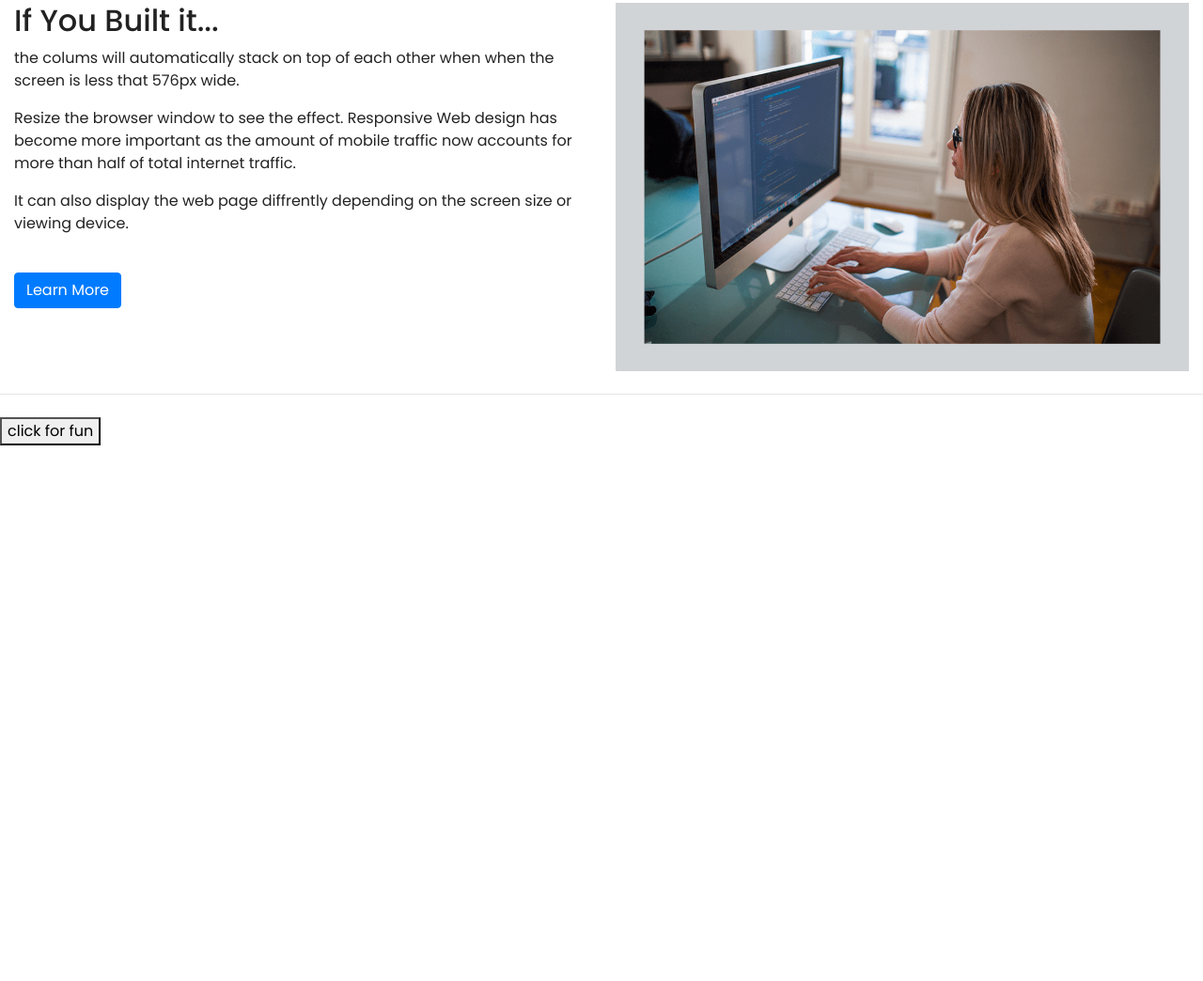
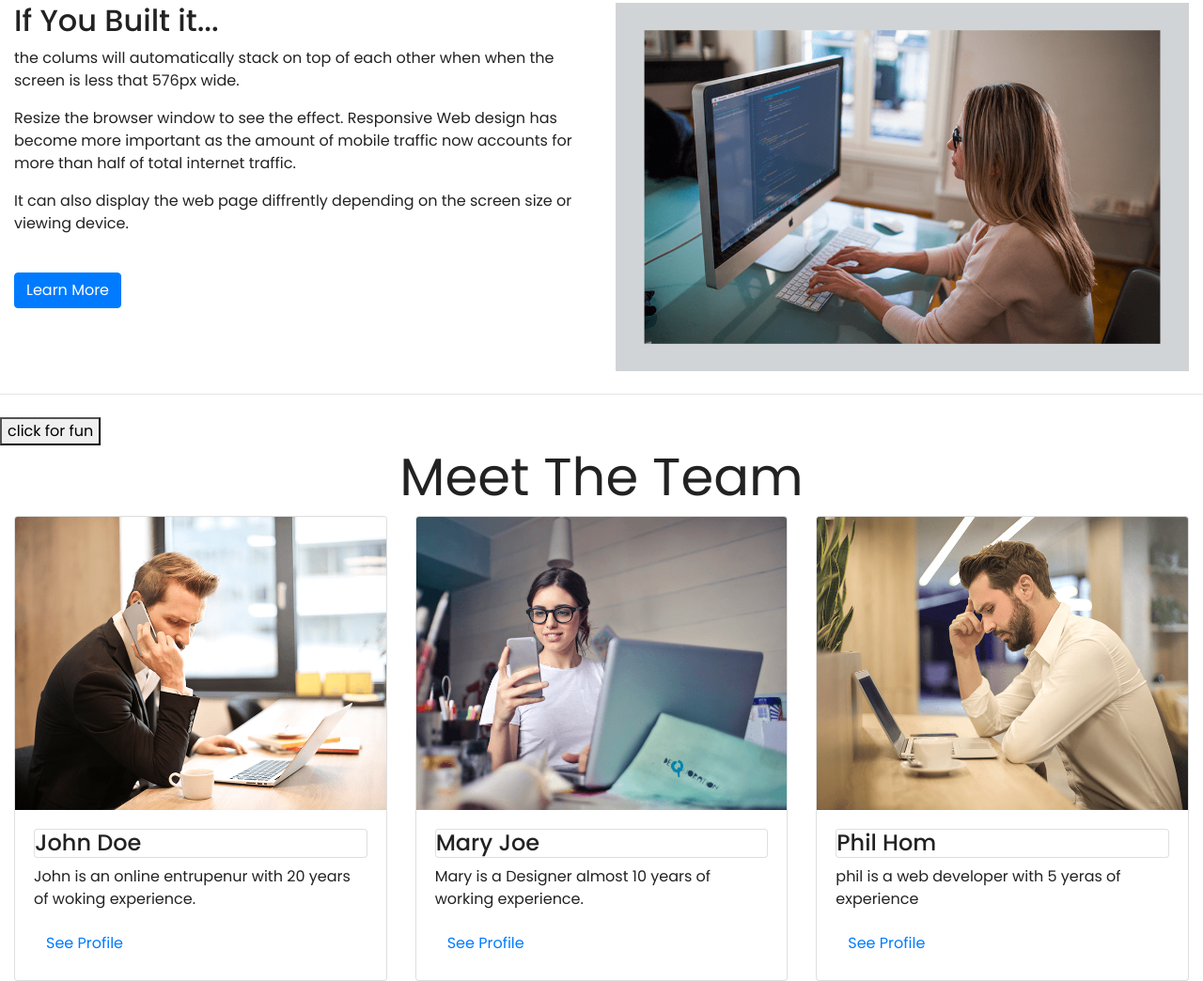
Before and after one commit to Sudaraka-Gamage/Web-Template-Using--HTML5-CSS3-Bootstrap4, a plain HTML site: page index.html in a window 1280 px wide. Shown: the part 1189-2233 px from the top of the page at 94% size. Before the commit the page ends 1663 px from the top, so only its background shows below. Drawn offline with nearby package versions, Linux system fonts and the light colour scheme.

Commit message:
cards section

```diff
--- a/index.html
+++ b/index.html
@@ -218,12 +218,59 @@
 
 
 <!--- Meet the team -->
-
+<div class="container-fluid padding">
+    <div class="row welcome text-center">
+        <div class="col-12">
+            <h1 class="display-4">Meet The Team</h1>
+        </div>
+        <hr>
+    </div>
+</div>
 
 
 
 <!--- Cards -->
 
+<div class="container-fluid padding">
+    <div class="row padding">
+
+        <div class="col-md-4">
+        <div class="card">
+            <img  class ="card-img-top" src="./img/team1.png" alt="">
+            <div class="card-body">
+                <h4 class="card title">John Doe</h4>
+                <p class="card-text">John is an online entrupenur
+                with  20 years of woking experience.</p>
+                <a href="#" class="btn btn-outline-secondery">See Profile</a>
+            </div>
+        </div>
+        </div>
+
+        <div class="col-md-4">
+        <div class="card">
+                <img  class ="card-img-top" src="./img/team2.png" alt="">
+                <div class="card-body">
+                    <h4 class="card title">Mary Joe</h4>
+                    <p class="card-text">Mary is a Designer almost 10 years of
+                        working experience.</p>
+                    <a href="#" class="btn btn-outline-secondery">See Profile</a>
+                </div>
+        </div>
+        </div>
+
+        <div class="col-md-4">
+        <div class="card">
+                <img  class ="card-img-top" src="./img/team3.png" alt="">
+                <div class="card-body">
+                    <h4 class="card title">Phil Hom</h4>
+                    <p class="card-text">phil is a web developer with 5
+                        yeras of experience</p>
+                        <a href="#" class="btn btn-outline-secondery">See Profile</a>
+                </div>
+        </div>
+        </div>
+    </div>
+    </div>
 
 
 <!--- Two Column Section -->
```
